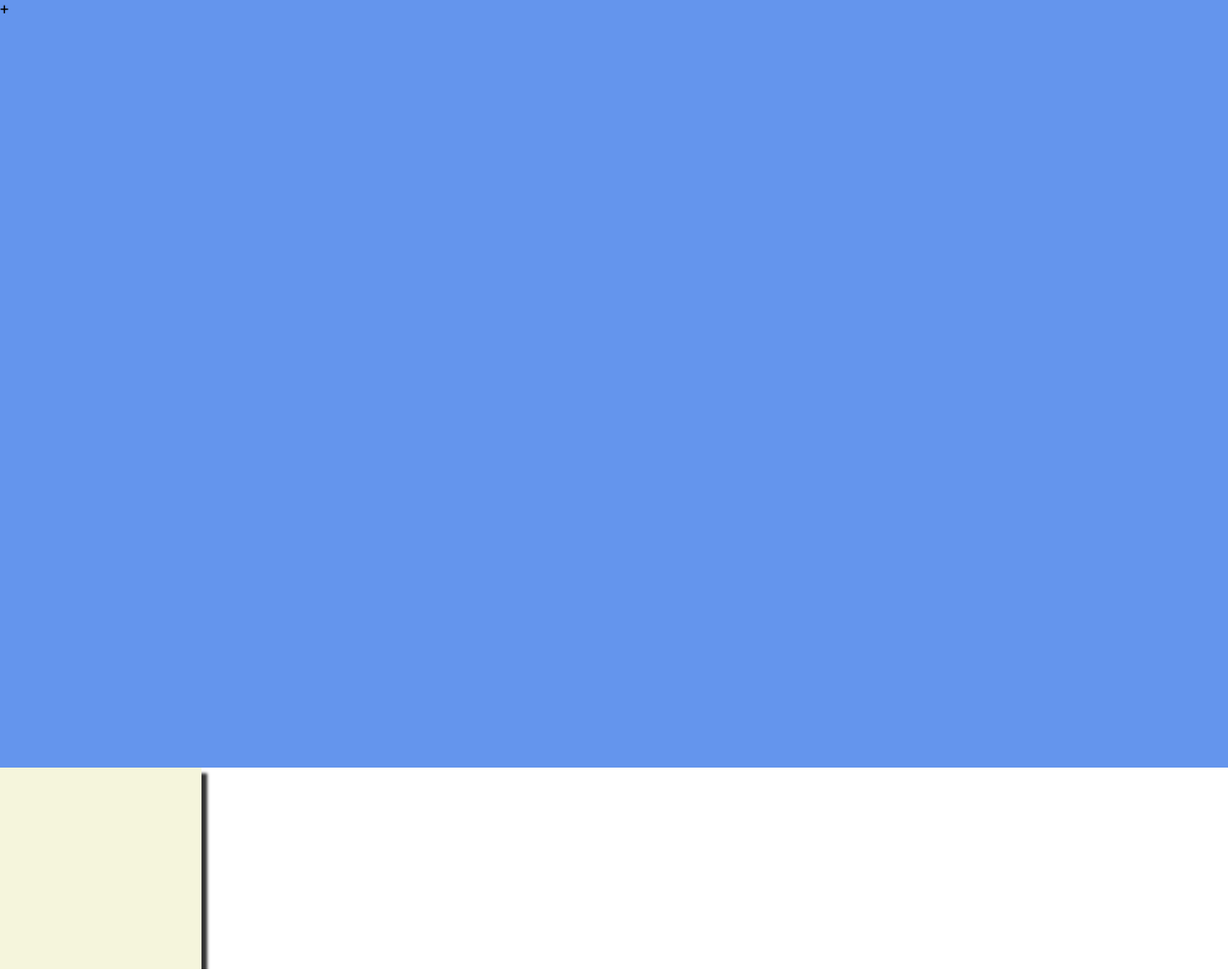
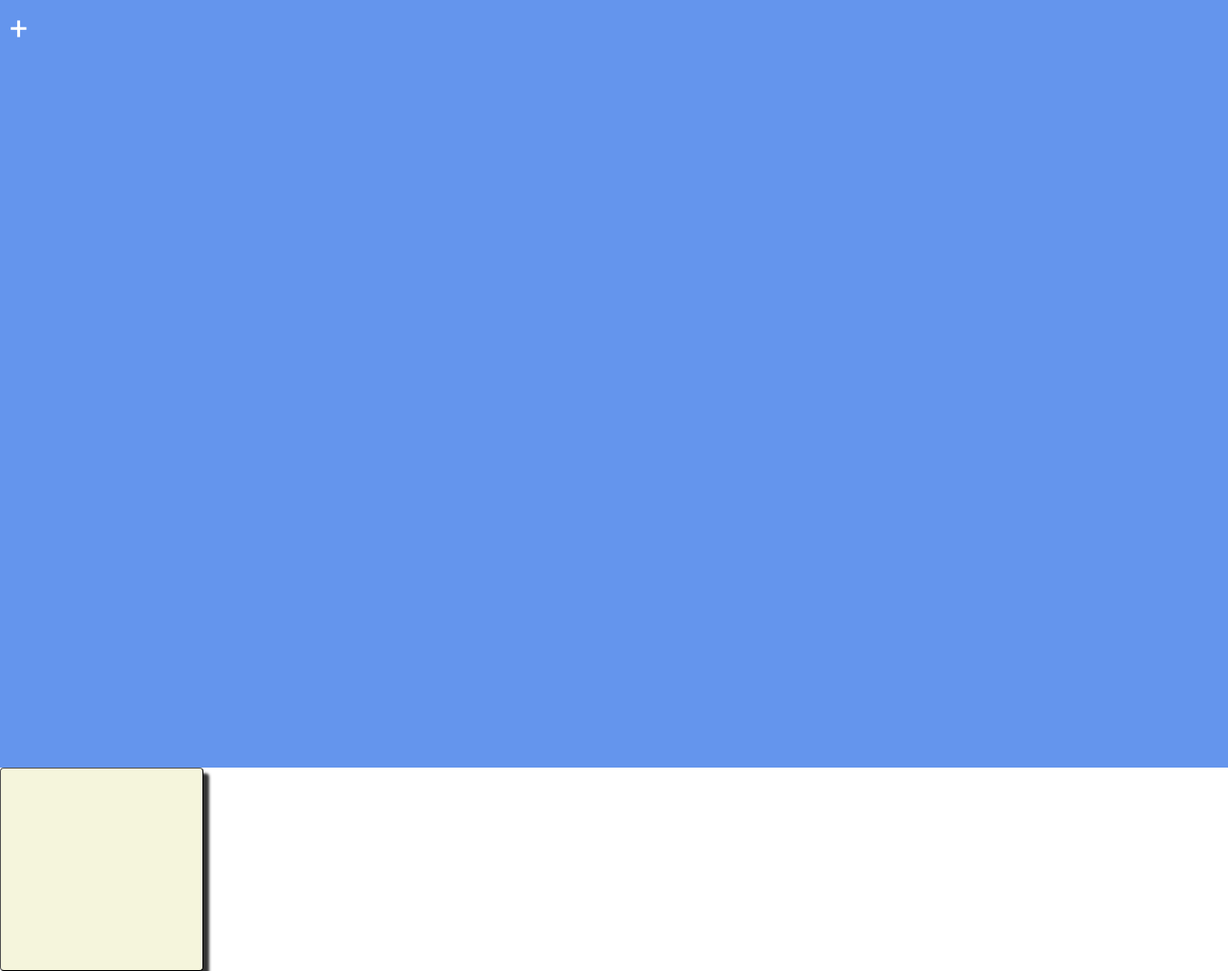
Before and after one commit to daftspaniel/daftspaniel.github.io, a plain HTML site: page demos/nb8080/index.html in a window 1280 px wide. Shown: the whole page at 96% size. Drawn offline with Linux system fonts and the light colour scheme.

Commit message:
Focus and CSS updates.

```diff
--- a/demos/nb8080/main.dart.js
+++ b/demos/nb8080/main.dart.js
@@ -3891,6 +3891,7 @@ z.classList.add("note")
 z.draggable=!0
 z.contentEditable="true"
 this.b.appendChild(z)
+z.focus()
 y=J.bN(a)
 if(y.U(a,0)){x=this.a
 y=J.dp(x)
--- a/demos/nb8080/styles.css
+++ b/demos/nb8080/styles.css
@@ -24,4 +24,12 @@ html, body {
 
     width: 200px;
     height: 200px;
+    border: 1px black outset;
+    border-radius: 4px;
 }
+
+#addButton {
+    color: white;
+    font-size: 25pt;
+    padding: 10px;
+}
```
